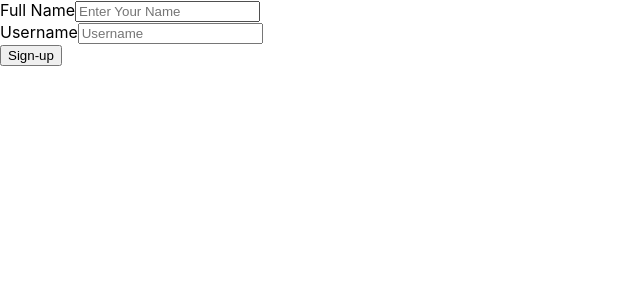
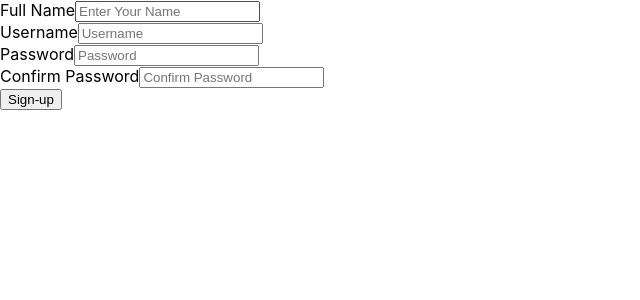
Before and after one commit to l-palermo/Foodie, a React (Create React App) app: page / in a window 1280 px wide. Shown: the top 300 px of the page, without its empty margins (0-640 px from the left). Built offline with nearby package versions, Linux system fonts and the light colour scheme.

Commit message:
Add password fields

```diff
--- a/src/Signup/Signup.js
+++ b/src/Signup/Signup.js
@@ -8,8 +8,10 @@ class Signup extends Component {
 
     this.state = {
       newUser: {
-        name: "",
-        username: ""
+        fullname: "",
+        username: "",
+        password: "",
+        confirmPassword: ""
       }
     }
     // this.handleSubmit = this.handleSubmit.bind(this);
@@ -63,6 +65,21 @@ class Signup extends Component {
           onChange={this.handleInput}
         />
 
+        <Input type={'password'}
+          title={'Password'}
+          name={'password'}
+          value={this.state.newUser.password}
+          placeholder={'Password'}
+          onChange={this.handleInput}
+        />
+
+        <Input type={'password'}
+          title={'Confirm Password'}
+          name={'confirmPassword'}
+          value={this.state.newUser.confirmPassword}
+          placeholder={'Confirm Password'}
+          onChange={this.handleInput}
+        />
 
         <Button
           action={this.handleFormSubmit}
```
